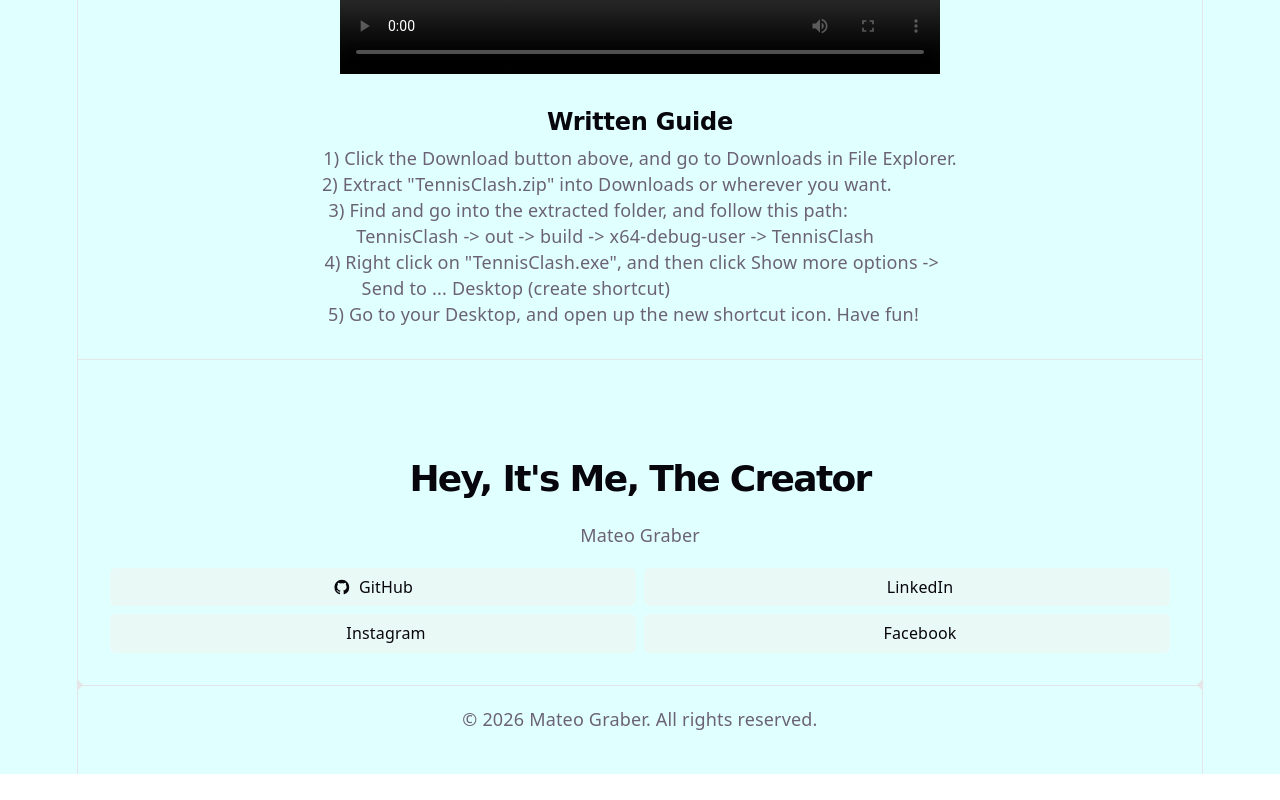
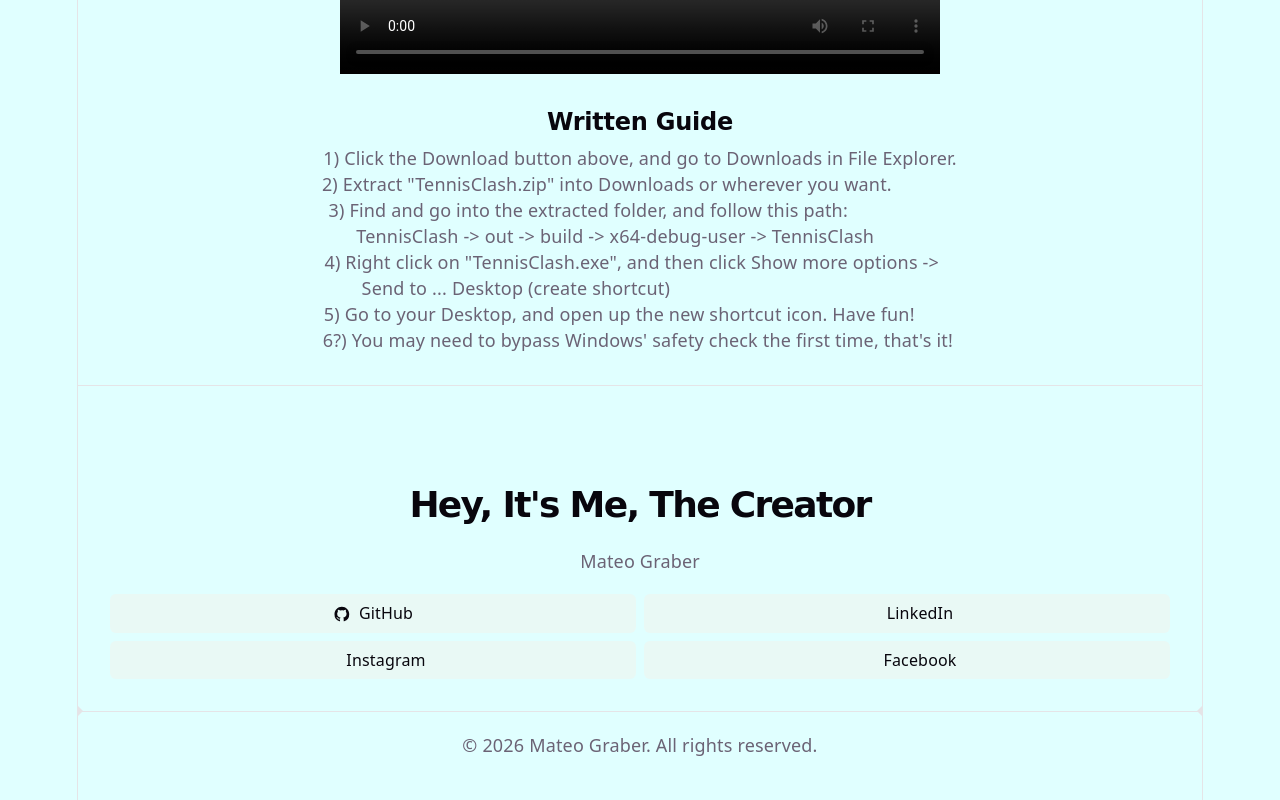
Before and after one commit to GraberMN/TennisClash_Website, a React (Vite) app: page / in a window 1280 px wide. Shown: the part 1355-2155 px from the top of the page. Before the commit the page ends 2129 px from the top, so only its background shows below. Built offline with nearby package versions, Linux system fonts and the light colour scheme.

Commit message:
Updated download & play written guide

```diff
--- a/src/App.jsx
+++ b/src/App.jsx
@@ -77,7 +77,8 @@
           <p>TennisClash -&gt; out -&gt; build -&gt; x64-debug-user -&gt; TennisClashㅤㅤㅤ</p>
           <p>4) Right click on "TennisClash.exe", and then click Show more options -&gt;ㅤ</p>
           <p>Send to ... Desktop (create shortcut)ㅤㅤㅤㅤㅤㅤㅤㅤㅤㅤㅤㅤㅤㅤㅤ</p>
-          <p>5) Go to your Desktop, and open up the new shortcut icon. Have fun!ㅤㅤ</p>
+          <p>5) Go to your Desktop, and open up the new shortcut icon. Have fun!ㅤ&#8287;&#8287;&#8287;&#8287;&#8287;&#8287;</p>
+          <p>6?) You may need to bypass Windows' safety check the first time, that's it!&#8287;</p>
         </div>
 
         <div id="mySocials">
```
